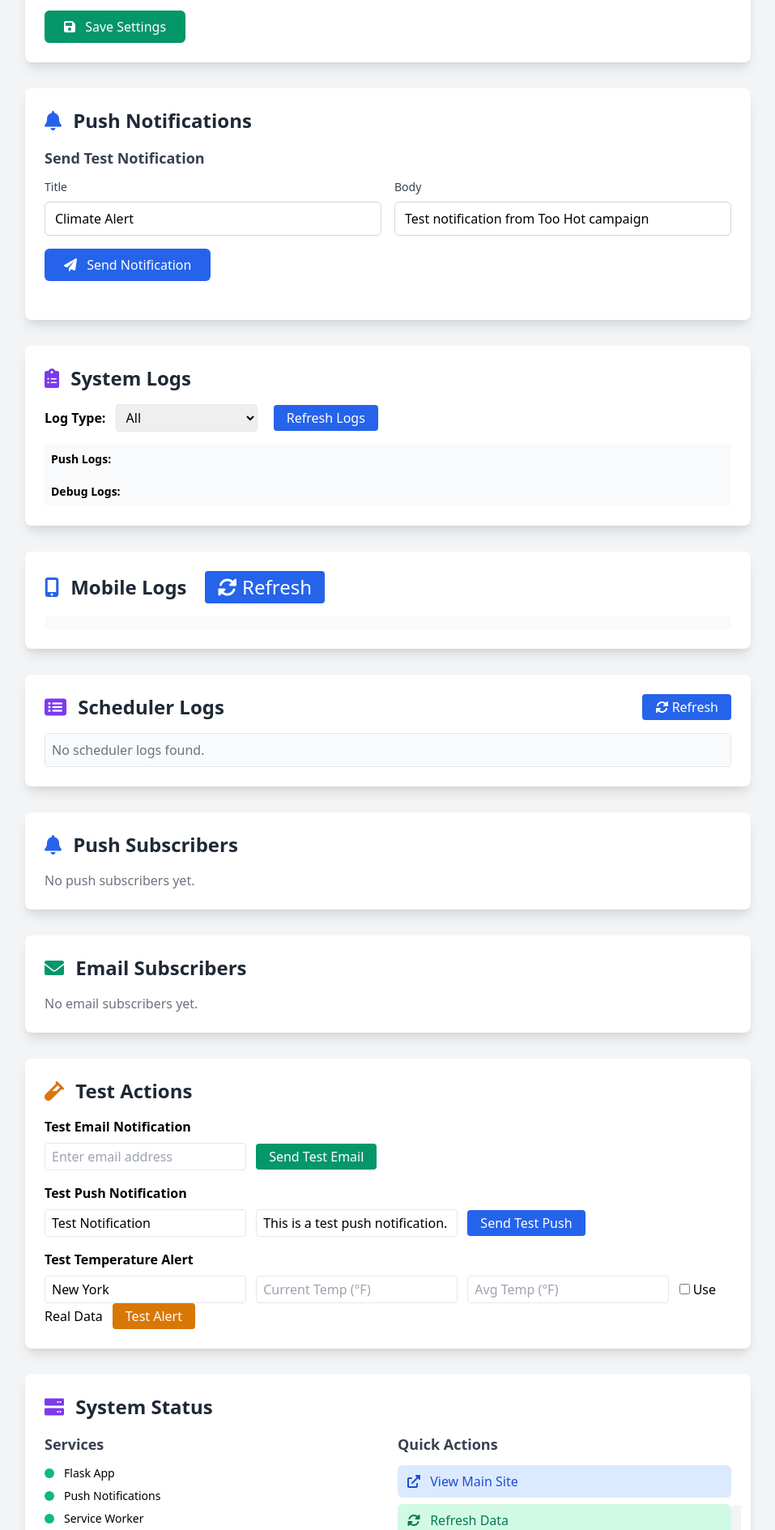
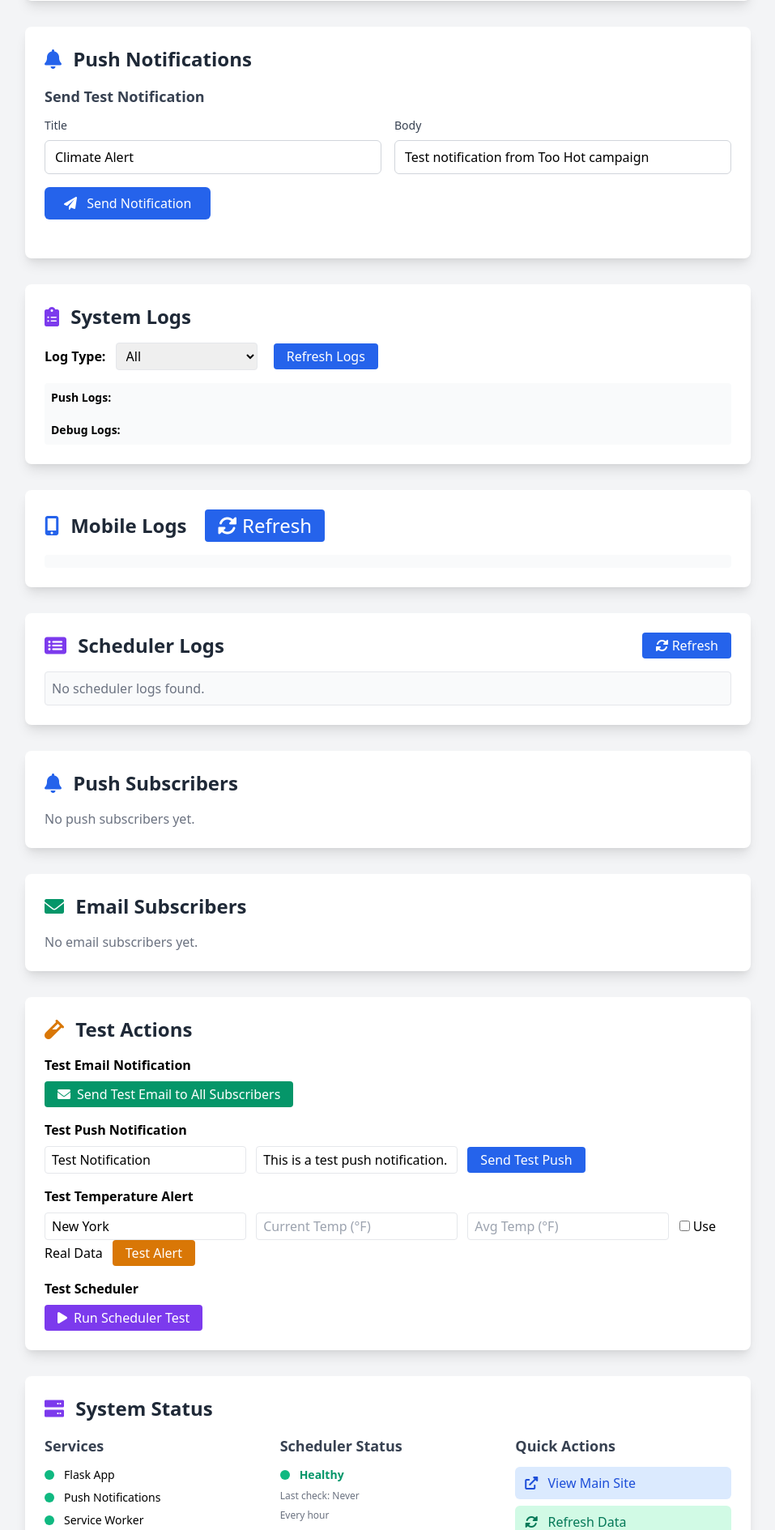
Before and after one commit to 151henry151/too-hot, a Flask app: template templates/admin.html in a window 1280 px wide. Shown: the part 955-2844 px from the top of the page at 81% size, without its empty margins (161-1118 px from the left). Run offline with Flask 3, Linux system fonts and the light colour scheme; the template is opened without the code that fills it, so the values that code supplies are empty; data comes from the database, SQL or seed files in the repository; some libraries are stand-ins or nearby versions.

Commit message:
Improve admin dashboard layout and functionality
- Add test scheduler button to Test Actions section
- Modify test email to send to all subscribers instead of single email
- Remove test alert button from email subscribers table
- Format email subscriber dates to MM/DD/YY format
- Move scheduler status from stats cards to System Status section
- Fix overlapping buttons in Quick Actions section
- Make email subscribers table more compact with icon-only buttons

```diff
--- a/templates/admin.html
+++ b/templates/admin.html
@@ -99,7 +99,7 @@
             <!-- End Expo iOS Build QR Code Section -->
 
             <!-- Stats Cards -->
-            <div class="grid md:grid-cols-4 gap-6 mb-8">
+            <div class="grid md:grid-cols-3 gap-6 mb-8">
                 <div class="bg-white rounded-lg shadow-lg p-6">
                     <div class="flex items-center">
                         <div class="p-3 rounded-full bg-blue-100 text-blue-600">
@@ -132,19 +132,6 @@
                         <div class="ml-4">
                             <h3 class="text-lg font-semibold text-gray-800">Temperature Alerts</h3>
                             <p class="text-2xl font-bold text-purple-600" id="alert-count">0</p>
-                        </div>
-                    </div>
-                </div>
-
-                <div class="bg-white rounded-lg shadow-lg p-6">
-                    <div class="flex items-center">
-                        <div class="p-3 rounded-full bg-orange-100 text-orange-600">
-                            <i class="fas fa-clock text-xl"></i>
-                        </div>
-                        <div class="ml-4">
-                            <h3 class="text-lg font-semibold text-gray-800">Scheduler Status</h3>
-                            <p class="text-lg font-bold" id="scheduler-status">Loading...</p>
-                            <p class="text-xs text-gray-500" id="scheduler-last-check">Last check: Unknown</p>
                         </div>
                     </div>
                 </div>
@@ -285,7 +272,7 @@
                 <div id="push-subscribers-list" class="overflow-x-auto"></div>
             </div>
 
-            <!-- Email Subscribers Table (unchanged) -->
+            <!-- Email Subscribers Table -->
             <div class="bg-white rounded-lg shadow-lg p-6 mb-8">
                 <h2 class="text-2xl font-bold text-gray-800 mb-4">
                     <i class="fas fa-envelope mr-2 text-green-600"></i>
@@ -296,26 +283,36 @@
                     <table class="min-w-full bg-white rounded shadow">
                         <thead>
                             <tr>
-                                <th class="py-2 px-4">Email</th>
-                                <th class="py-2 px-4">Location</th>
-                                <th class="py-2 px-4">Subscribed At</th>
+                                <th class="py-2 px-4 text-left">Email</th>
+                                <th class="py-2 px-4 text-left">Location</th>
+                                <th class="py-2 px-4 text-left">Date</th>
+                                <th class="py-2 px-4 text-left">Actions</th>
                             </tr>
                         </thead>
                         <tbody>
                             {% for sub in email_subs %}
-                            <tr>
-                                <td class="py-2 px-4">{{ sub.email }}</td>
-                                <td class="py-2 px-4">{{ sub.location }}</td>
-                                <td class="py-2 px-4">{{ sub.subscribed_at }}</td>
-                                <td class="py-2 px-4">
-                                  <button class="px-2 py-1 bg-blue-600 text-white rounded hover:bg-blue-700 mr-1" onclick="sendTestAlertEmail('{{ sub.email }}', '{{ sub.location }}')">
-                                    <i class="fas fa-envelope-open-text"></i> Test Alert
+                            <tr class="border-b">
+                                <td class="py-2 px-4 text-sm">{{ sub.email }}</td>
+                                <td class="py-2 px-4 text-sm">{{ sub.location }}</td>
+                                <td class="py-2 px-4 text-sm">
+                                    {% if sub.subscribed_at %}
+                                        {% set date_obj = sub.subscribed_at.split('T')[0] if 'T' in sub.subscribed_at else sub.subscribed_at.split(' ')[0] %}
+                                        {% set parts = date_obj.split('-') %}
+                                        {% if parts|length == 3 %}
+                                            {{ parts[1] }}/{{ parts[2] }}/{{ parts[0][2:] }}
+                                        {% else %}
+                                            {{ sub.subscribed_at[:10] }}
+                                        {% endif %}
+                                    {% else %}
+                                        N/A
+                                    {% endif %}
+                                </td>
+                                <td class="py-2 px-4 text-sm">
+                                  <button class="px-2 py-1 bg-green-600 text-white rounded hover:bg-green-700 mr-1 text-xs" onclick="resendWelcomeEmail('{{ sub.email }}', '{{ sub.location }}')" title="Resend Welcome Email">
+                                    <i class="fas fa-paper-plane"></i>
                                   </button>
-                                  <button class="px-2 py-1 bg-green-600 text-white rounded hover:bg-green-700 mr-1" onclick="resendWelcomeEmail('{{ sub.email }}', '{{ sub.location }}')">
-                                    <i class="fas fa-paper-plane"></i> Resend Welcome
-                                  </button>
-                                  <button class="px-2 py-1 bg-red-600 text-white rounded hover:bg-red-700" onclick="deleteSubscriber('{{ sub.email }}')">
-                                    <i class="fas fa-trash"></i> Delete
+                                  <button class="px-2 py-1 bg-red-600 text-white rounded hover:bg-red-700 text-xs" onclick="deleteSubscriber('{{ sub.email }}')" title="Delete Subscriber">
+                                    <i class="fas fa-trash"></i>
                                   </button>
                                 </td>
                             </tr>
@@ -336,8 +333,9 @@
                 </h2>
                 <div class="mb-4">
                     <h3 class="font-semibold mb-2">Test Email Notification</h3>
-                    <input type="email" id="test-email-input" placeholder="Enter email address" class="border px-2 py-1 rounded mr-2">
-                    <button onclick="sendTestEmail()" class="bg-green-600 text-white px-4 py-1 rounded">Send Test Email</button>
+                    <button onclick="sendTestEmail()" class="bg-green-600 text-white px-4 py-1 rounded">
+                        <i class="fas fa-envelope mr-2"></i>Send Test Email to All Subscribers
+                    </button>
                     <span id="test-email-result" class="ml-2 text-sm"></span>
                 </div>
                 <div class="mb-4">
@@ -358,6 +356,13 @@
                         <span id="test-alert-result" class="ml-2 text-sm"></span>
                     </form>
                 </div>
+                <div class="mt-4">
+                    <h3 class="font-semibold mb-2">Test Scheduler</h3>
+                    <button onclick="testScheduler()" class="bg-purple-600 text-white px-4 py-1 rounded">
+                        <i class="fas fa-play mr-2"></i>Run Scheduler Test
+                    </button>
+                    <span id="test-scheduler-result" class="ml-2 text-sm"></span>
+                </div>
             </div>
 
             <!-- System Status -->
@@ -367,7 +372,7 @@
                     System Status
                 </h2>
 
-                <div class="grid md:grid-cols-2 gap-6">
+                <div class="grid md:grid-cols-3 gap-6">
                     <div>
                         <h3 class="text-lg font-semibold text-gray-700 mb-3">Services</h3>
                         <div class="space-y-2">
@@ -391,6 +396,18 @@
                     </div>
 
                     <div>
+                        <h3 class="text-lg font-semibold text-gray-700 mb-3">Scheduler Status</h3>
+                        <div class="space-y-2">
+                            <div class="flex items-center">
+                                <div class="w-3 h-3 bg-green-500 rounded-full mr-3" id="scheduler-indicator"></div>
+                                <span class="text-sm font-semibold" id="scheduler-status">Loading...</span>
+                            </div>
+                            <div class="text-xs text-gray-500" id="scheduler-last-check">Last check: Unknown</div>
+                            <div class="text-xs text-gray-500" id="scheduler-next-check">Next check: Unknown</div>
+                        </div>
+                    </div>
+
+                    <div>
                         <h3 class="text-lg font-semibold text-gray-700 mb-3">Quick Actions</h3>
                         <div class="space-y-2">
                             <button onclick="window.open('https://its2hot.org', '_blank')"
@@ -403,7 +420,7 @@
                                 <i class="fas fa-sync-alt mr-2"></i>
                                 Refresh Data
                             </button>
-                            <a href="/admin/time-tracking" class="w-full text-left px-3 py-2 bg-gray-100 text-blue-700 rounded-md hover:bg-blue-200 transition-colors" style="text-decoration: none;">
+                            <a href="/admin/time-tracking" class="block w-full text-left px-3 py-2 bg-gray-100 text-blue-700 rounded-md hover:bg-blue-200 transition-colors" style="text-decoration: none;">
                                 <i class="fas fa-clock mr-2"></i> View Project Time Tracking
                             </a>
                         </div>
@@ -573,17 +590,45 @@
 
         // --- Test Actions ---
         function sendTestEmail() {
-            const email = document.getElementById('test-email-input').value;
-            if (!email) return alert('Enter an email address');
+            const button = document.querySelector('button[onclick="sendTestEmail()"]');
+            const resultSpan = document.getElementById('test-email-result');
+            const originalText = button.innerHTML;
+
+            button.disabled = true;
+            button.innerHTML = '<i class="fas fa-spinner fa-spin mr-2"></i>Sending...';
+            resultSpan.textContent = '';
+
             fetch('/admin/send-test-email', {
                 method: 'POST',
                 headers: { 'Content-Type': 'application/json' },
-                body: JSON.stringify({ email })
+                body: JSON.stringify({ send_to_all: true })
             })
-                .then(r => r.json())
-                .then(data => {
-                    document.getElementById('test-email-result').textContent = data.message || data.error || '';
-                });
+            .then(response => response.json())
+            .then(data => {
+                if (data.success) {
+                    resultSpan.textContent = `✅ Success: ${data.message || 'Test emails sent to all subscribers'}`;
+                    resultSpan.className = 'ml-2 text-sm text-green-600';
+
+                    // Show additional details if available
+                    if (data.emails_sent !== undefined) {
+                        resultSpan.textContent += ` | Emails sent: ${data.emails_sent}`;
+                    }
+                    if (data.failed_sends !== undefined && data.failed_sends > 0) {
+                        resultSpan.textContent += ` | Failed: ${data.failed_sends}`;
+                    }
+                } else {
+                    resultSpan.textContent = `❌ Error: ${data.error || 'Failed to send test emails'}`;
+                    resultSpan.className = 'ml-2 text-sm text-red-600';
+                }
+            })
+            .catch(error => {
+                resultSpan.textContent = `❌ Error: ${error.message}`;
+                resultSpan.className = 'ml-2 text-sm text-red-600';
+            })
+            .finally(() => {
+                button.disabled = false;
+                button.innerHTML = originalText;
+            });
         }
         function sendTestPush() {
             const title = document.getElementById('test-push-title').value;
@@ -619,6 +664,56 @@
                     document.getElementById('test-alert-result').textContent = data.success ? `Alert: ${data.location}, Current: ${data.current_temp}, Avg: ${data.avg_temp}, Diff: ${data.temp_diff}` : (data.error || 'Error');
                     loadLogs();
                 });
+        }
+
+        function testScheduler() {
+            const button = document.querySelector('button[onclick="testScheduler()"]');
+            const resultSpan = document.getElementById('test-scheduler-result');
+            const originalText = button.innerHTML;
+
+            button.disabled = true;
+            button.innerHTML = '<i class="fas fa-spinner fa-spin mr-2"></i>Running...';
+            resultSpan.textContent = '';
+
+            fetch('/api/scheduler/check-temperatures', {
+                method: 'GET',
+                headers: { 'Content-Type': 'application/json' }
+            })
+            .then(response => response.json())
+            .then(data => {
+                if (data.success) {
+                    resultSpan.textContent = `✅ Success: ${data.message || 'Scheduler test completed'}`;
+                    resultSpan.className = 'ml-2 text-sm text-green-600';
+
+                    // Show detailed results if available
+                    if (data.locations_checked) {
+                        resultSpan.textContent += ` | Locations: ${data.locations_checked.join(', ')}`;
+                    }
+                    if (data.alerts_triggered !== undefined) {
+                        resultSpan.textContent += ` | Alerts: ${data.alerts_triggered}`;
+                    }
+                    if (data.duration_ms) {
+                        resultSpan.textContent += ` | Duration: ${data.duration_ms}ms`;
+                    }
+                } else {
+                    resultSpan.textContent = `❌ Error: ${data.error || 'Scheduler test failed'}`;
+                    resultSpan.className = 'ml-2 text-sm text-red-600';
+                }
+
+                // Refresh scheduler logs and health status
+                setTimeout(() => {
+                    loadSchedulerLogs();
+                    loadSchedulerHealth();
+                }, 1000);
+            })
+            .catch(error => {
+                resultSpan.textContent = `❌ Error: ${error.message}`;
+                resultSpan.className = 'ml-2 text-sm text-red-600';
+            })
+            .finally(() => {
+                button.disabled = false;
+                button.innerHTML = originalText;
+            });
         }
 
         function sendTestAlertEmail(email, location) {
@@ -734,13 +829,17 @@
                 .then(data => {
                     const statusElement = document.getElementById('scheduler-status');
                     const lastCheckElement = document.getElementById('scheduler-last-check');
+                    const nextCheckElement = document.getElementById('scheduler-next-check');
+                    const indicatorElement = document.getElementById('scheduler-indicator');
 
                     if (data.status === 'healthy') {
-                        statusElement.textContent = '🟢 Healthy';
-                        statusElement.className = 'text-lg font-bold text-green-600';
+                        statusElement.textContent = 'Healthy';
+                        statusElement.className = 'text-sm font-semibold text-green-600';
+                        indicatorElement.className = 'w-3 h-3 bg-green-500 rounded-full mr-3';
                     } else {
-                        statusElement.textContent = '🔴 Unhealthy';
-                        statusElement.className = 'text-lg font-bold text-red-600';
+                        statusElement.textContent = 'Unhealthy';
+                        statusElement.className = 'text-sm font-semibold text-red-600';
+                        indicatorElement.className = 'w-3 h-3 bg-red-500 rounded-full mr-3';
                     }
 
                     if (data.last_check) {
@@ -787,15 +886,19 @@
                             }
                         }
 
-                        lastCheckElement.innerHTML = `${lastCheckText}<br><span class="text-sm text-gray-500">${nextCheckText}</span>`;
+                        lastCheckElement.textContent = lastCheckText;
+                        nextCheckElement.textContent = nextCheckText;
                     } else {
-                        lastCheckElement.innerHTML = `Last check: Never<br><span class="text-sm text-gray-500">${data.next_check_info || 'Next check: Unknown'}</span>`;
+                        lastCheckElement.textContent = 'Last check: Never';
+                        nextCheckElement.textContent = data.next_check_info || 'Next check: Unknown';
                     }
                 })
                 .catch(err => {
-                    document.getElementById('scheduler-status').textContent = '🔴 Error';
-                    document.getElementById('scheduler-status').className = 'text-lg font-bold text-red-600';
+                    document.getElementById('scheduler-status').textContent = 'Error';
+                    document.getElementById('scheduler-status').className = 'text-sm font-semibold text-red-600';
                     document.getElementById('scheduler-last-check').textContent = 'Last check: Error';
+                    document.getElementById('scheduler-next-check').textContent = 'Next check: Unknown';
+                    document.getElementById('scheduler-indicator').className = 'w-3 h-3 bg-red-500 rounded-full mr-3';
                 });
         }
 
```
